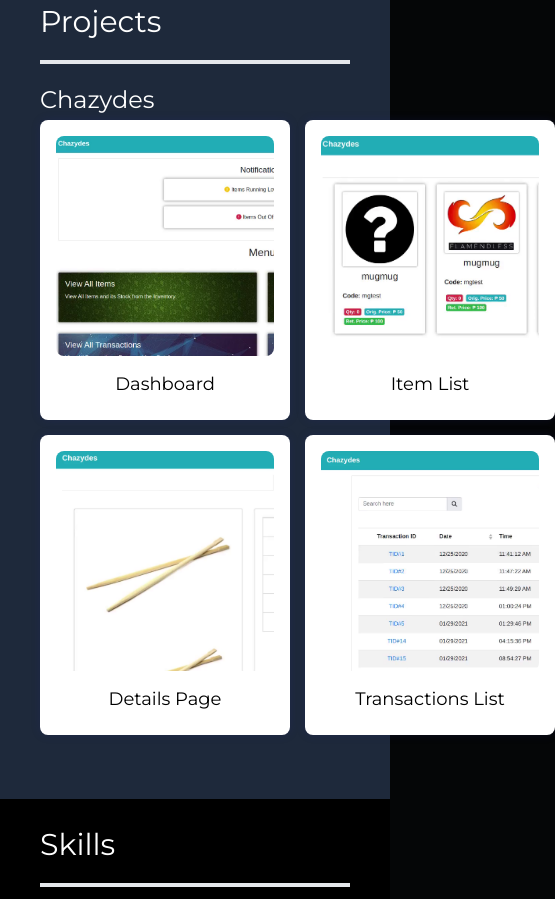
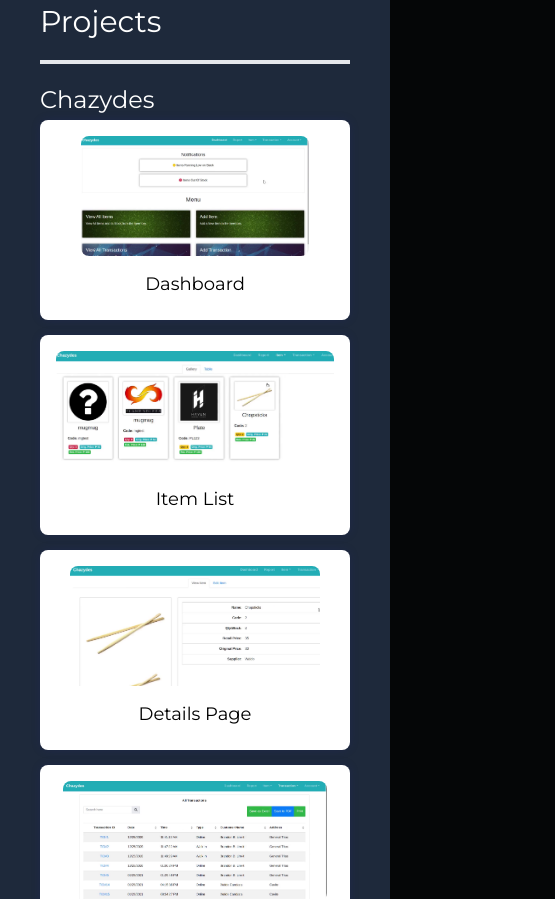
Before and after one commit to wreckingralph06/online-portfolio, a Next.js app: page / in a window 390 px wide. Shown: the part 2940-3839 px from the top of the page, 555 px wide, since content can reach past the window. Built offline with nearby package versions, Linux system fonts and the light colour scheme.

Commit message:
Fixed overflow of grid items when in mobile mode

```diff
--- a/styles/index.css
+++ b/styles/index.css
@@ -280,7 +280,7 @@
   grid-gap: 15px;
   display: grid;
   gap: 15px;
-  grid-template-columns: repeat(2,minmax(250px,1fr));
+  grid-template-columns: repeat(auto-fill,minmax(250px,500px));
 }
 
 .project-container {
@@ -303,6 +303,18 @@
   object-position: left top !important;
 }
 
+@media only screen and (max-width: 500px) {
+  .project-image {
+    display: flex !important;
+    object-fit: cover !important;
+    width: 100% !important;
+    height: 120px !important;
+    justify-content: start !important;
+    border-radius: 8px !important;
+    object-position: left top !important;
+  }
+}
+
 .project-header {
   margin: 16px 0px 8px;
   line-height: 1.334;
```
